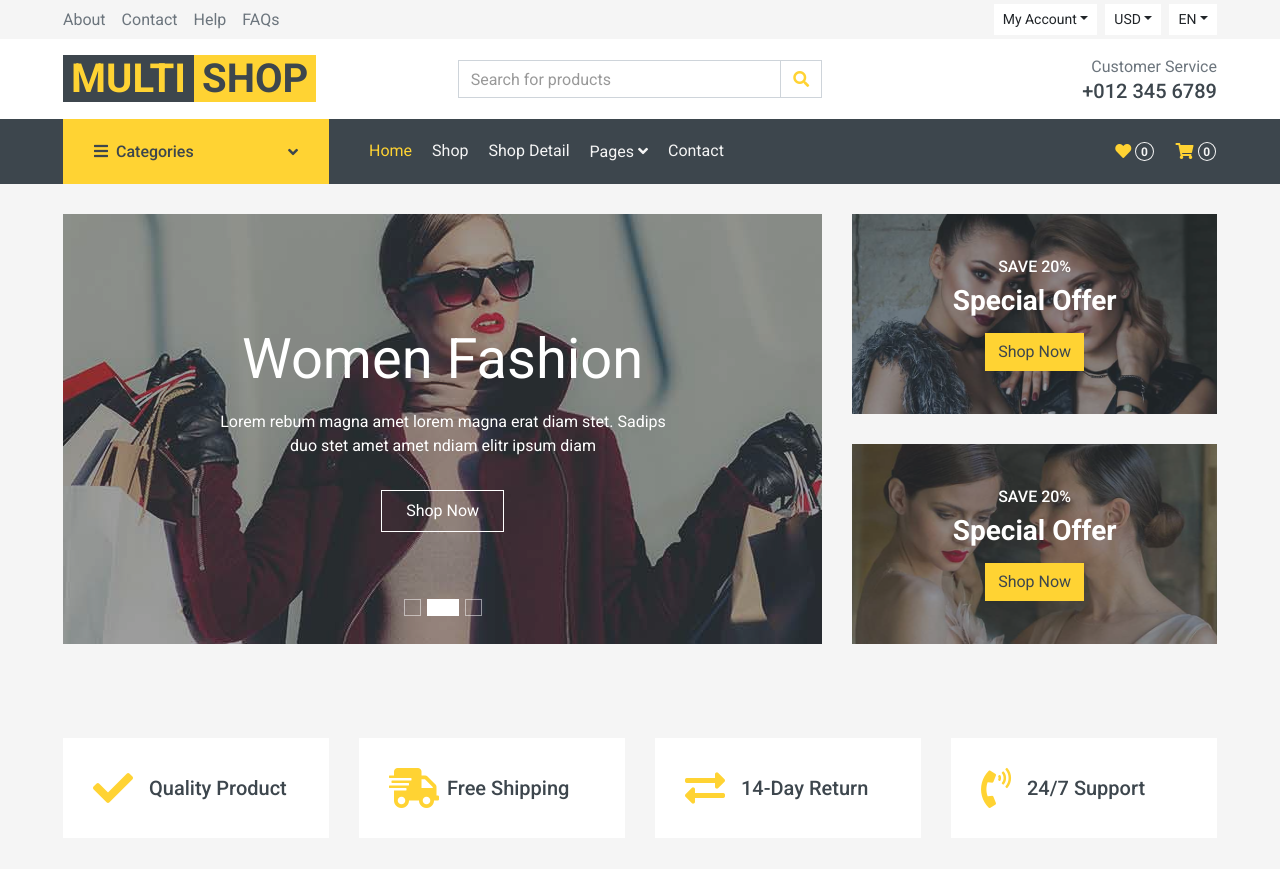
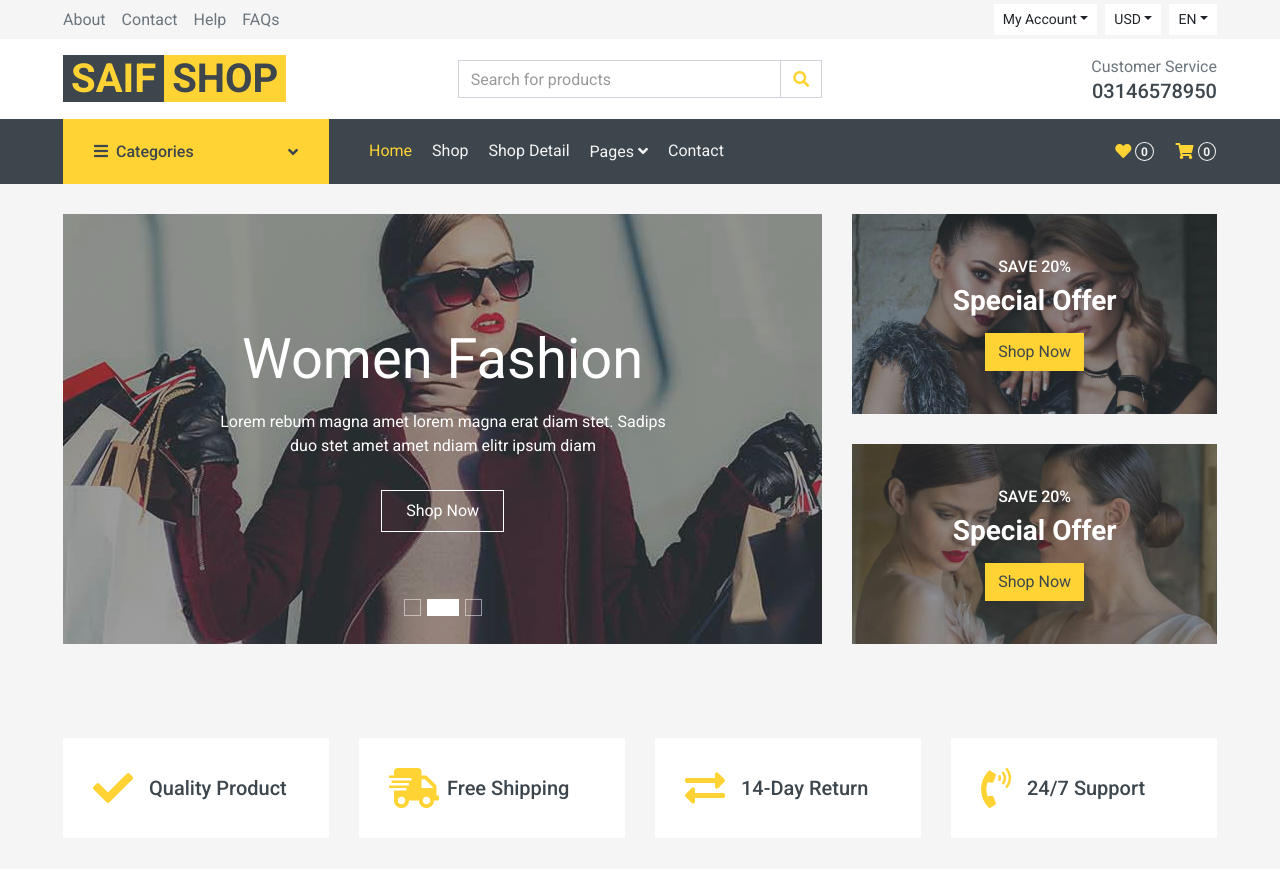
Before and after one commit to saifullahwebpenter/online-shop-website-template, a plain HTML site: page index.html in a window 1280 px wide. Shown: the top 869 px of the page. Drawn offline with nearby package versions, Linux system fonts and the light colour scheme.

Commit message:
name change
saif ullah

```diff
--- a/index.html
+++ b/index.html
@@ -79,7 +79,7 @@
         <div class="row align-items-center bg-light py-3 px-xl-5 d-none d-lg-flex">
             <div class="col-lg-4">
                 <a href="" class="text-decoration-none">
-                    <span class="h1 text-uppercase text-primary bg-dark px-2">Multi</span>
+                    <span class="h1 text-uppercase text-primary bg-dark px-2">Saif</span>
                     <span class="h1 text-uppercase text-dark bg-primary px-2 ml-n1">Shop</span>
                 </a>
             </div>
@@ -97,7 +97,7 @@
             </div>
             <div class="col-lg-4 col-6 text-right">
                 <p class="m-0">Customer Service</p>
-                <h5 class="m-0">+012 345 6789</h5>
+                <h5 class="m-0">03146578950</h5>
             </div>
         </div>
     </div>
```
